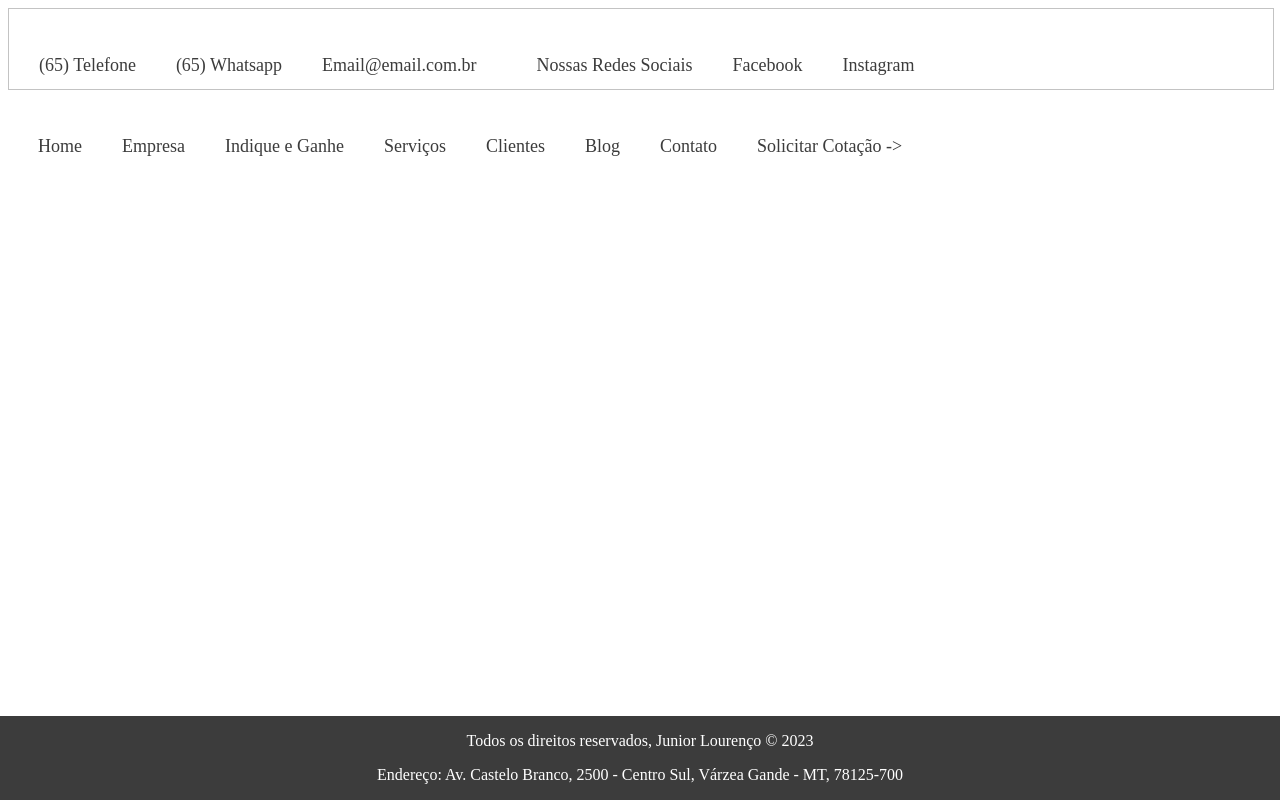
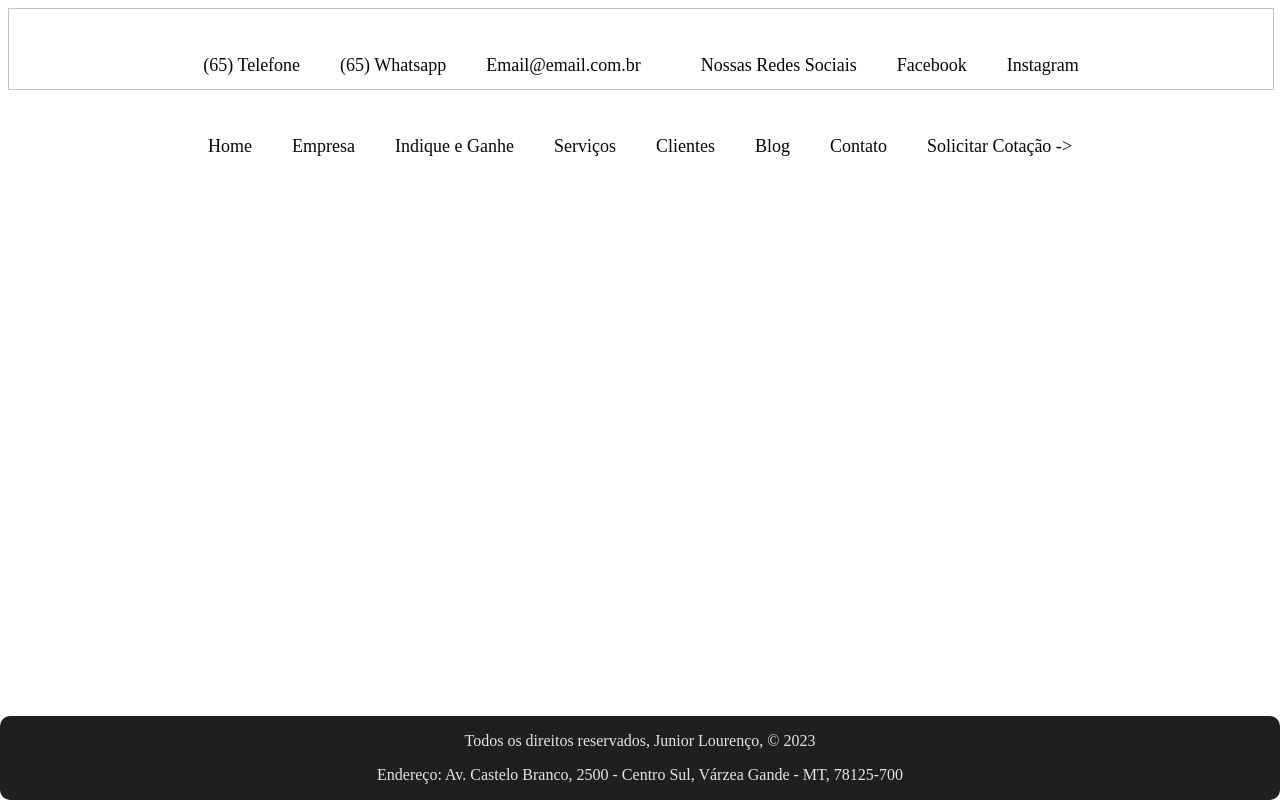
Before and after one commit to juniorlourenco/templatenext, a Next.js app: page / in a window 1280 px wide. Built offline with nearby package versions, Linux system fonts and the light colour scheme.

Commit message:
setting up footer styles

```diff
--- a/package.json
+++ b/package.json
@@ -14,7 +14,8 @@
     "next": "^13.3.4",
     "react": "^18.2.0",
     "react-dom": "^18.2.0",
-    "styled-components": "^5.3.10"
+    "styled-components": "^5.3.10",
+    "yarn": "^1.22.19"
   },
   "devDependencies": {
     "babel-plugin-styled-components": "^2.1.1"
--- a/src/components/Footer/Footer.js
+++ b/src/components/Footer/Footer.js
@@ -6,15 +6,16 @@ const FooterCard = styled.div`
     left: 0;
     bottom: 0;
     width: 100%;
-    background-color: #3c3c3c;
-    color: white;
+    background-color: #1e1f1e;
+    color: #e5e5e5;
     text-align: center;
+    border-radius: 10px;
 }`
 
 export default function Footer() {
     return (
     <FooterCard>
-        <p>Todos os direitos reservados, Junior Lourenço © 2023</p>
+        <p>Todos os direitos reservados, Junior Lourenço, © 2023</p>
         <p>Endereço: Av. Castelo Branco, 2500 - Centro Sul, Várzea Gande - MT, 78125-700 </p>
     </FooterCard>)
   }
--- a/src/components/Header/Header.js
+++ b/src/components/Header/Header.js
@@ -1,11 +1,12 @@
 import styled from "styled-components";
 
 const HeaderTile = styled.div`
-color: #3c3c3c;
+color: #060606;
 width: 100%;
 height: 80px;
 border: 1px solid #c3c3c3;
 display: flex;
+justify-content: center;
 }`
 
 const List = styled.ul`
--- a/src/components/Menu/Menu.js
+++ b/src/components/Menu/Menu.js
@@ -1,10 +1,11 @@
 import styled from "styled-components";
 
 const MenuTile = styled.div`
-color: #3c3c3c;
+color: #060606;
 width: 100%;
 height: 80px;
 display: flex;
+justify-content: center;
 }`
 
 const List = styled.ul`
@@ -14,7 +15,6 @@ justify-content: space-between;
 }`
 
 const ListItem = styled.li`
-
 list-style-type: none;
 flex-direction: row;
 padding: 20px;
--- a/src/pages/index.js
+++ b/src/pages/index.js
@@ -1,8 +1,13 @@
 import Head from 'next/head'
 import Image from 'next/image'
+import styled from 'styled-components'
 import Header from '@/components/Header/Header'
 import Menu from '@/components/Menu/Menu'
 import Footer from '@/components/Footer/Footer'
+
+const HeaderTile = styled.body`
+color: #e5e5e5;
+}`
 
 export default function Home() {
   return (
```
Also changed, not shown: 1 other file (tests, documents, lock files or other folders).
